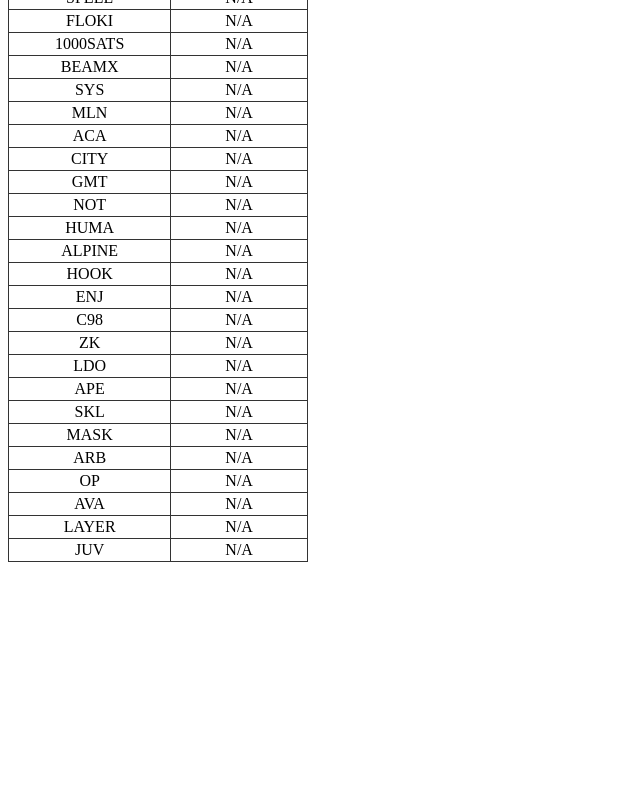
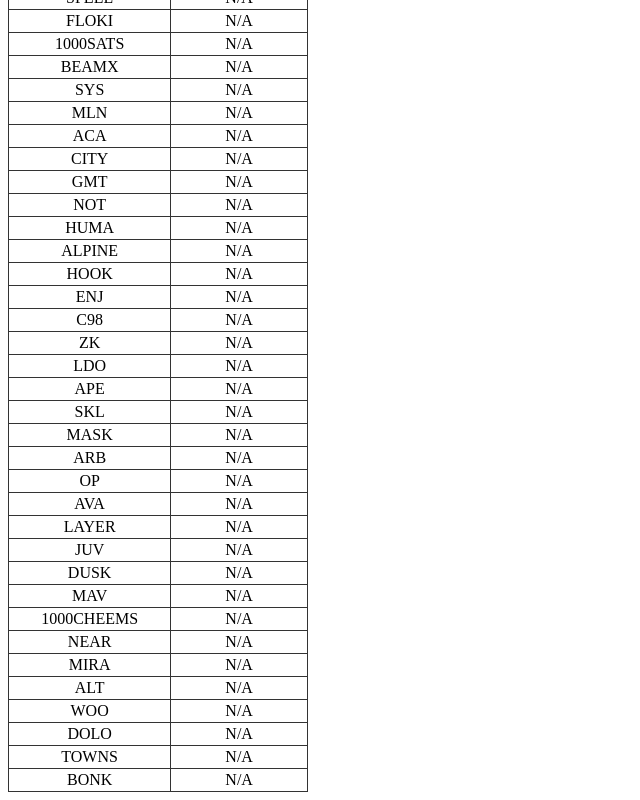
Before and after one commit to ammadahmed146/BNB-Cal, a plain HTML site: page index.html in a window 1280 px wide. Shown: the part 851-1651 px from the top of the page, without its empty margins (0-640 px from the left). Before the commit the page ends 1421 px from the top, so only its background shows below. Drawn offline with Linux system fonts and the light colour scheme; no server answers.

Commit message:
Update index.html

```diff
--- a/index.html
+++ b/index.html
@@ -33,7 +33,8 @@
 "PEPE","1000CHEEMS","PEOPLE","BOME","BANANAS31","MEME","NEIRO","BONK",
 "1MBABYDOGE","DOGS","SPELL","FLOKI","1000SATS","BEAMX","SYS","MLN",
 "ACA","CITY","GMT","NOT","HUMA","ALPINE","HOOK","ENJ","C98","ZK",
-"LDO","APE","SKL","MASK","ARB","OP","AVA","LAYER","JUV" ];
+"LDO","APE","SKL","MASK","ARB","OP","AVA","LAYER","JUV","DUSK",
+"MAV","1000CHEEMS","NEAR","MIRA","ALT","WOO","DOLO","TOWNS","BONK" ];
 
 const symbols = coins.map(coin => coin + "USDT");
 const table = document.getElementById("cryptoTable");
```
